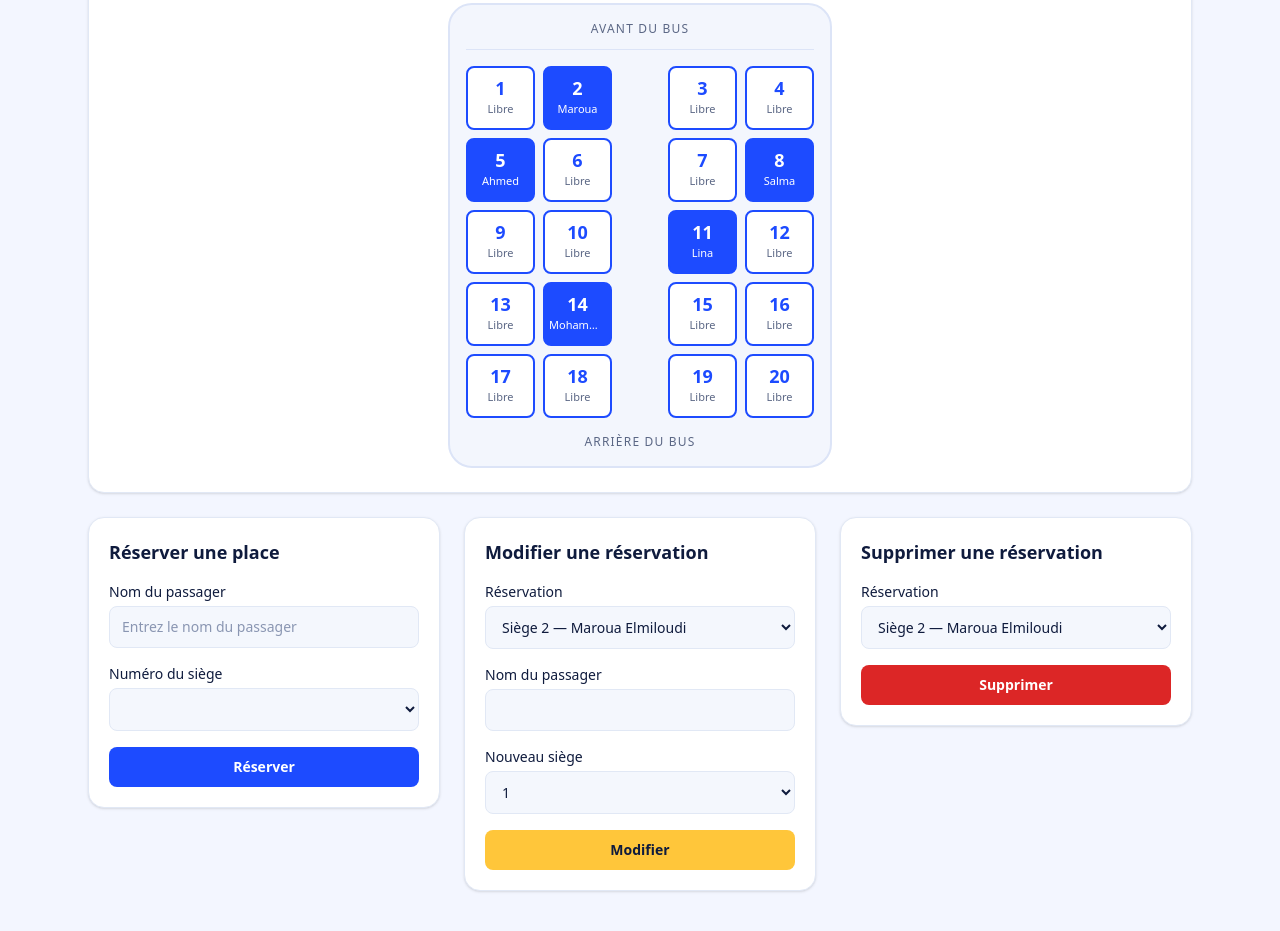
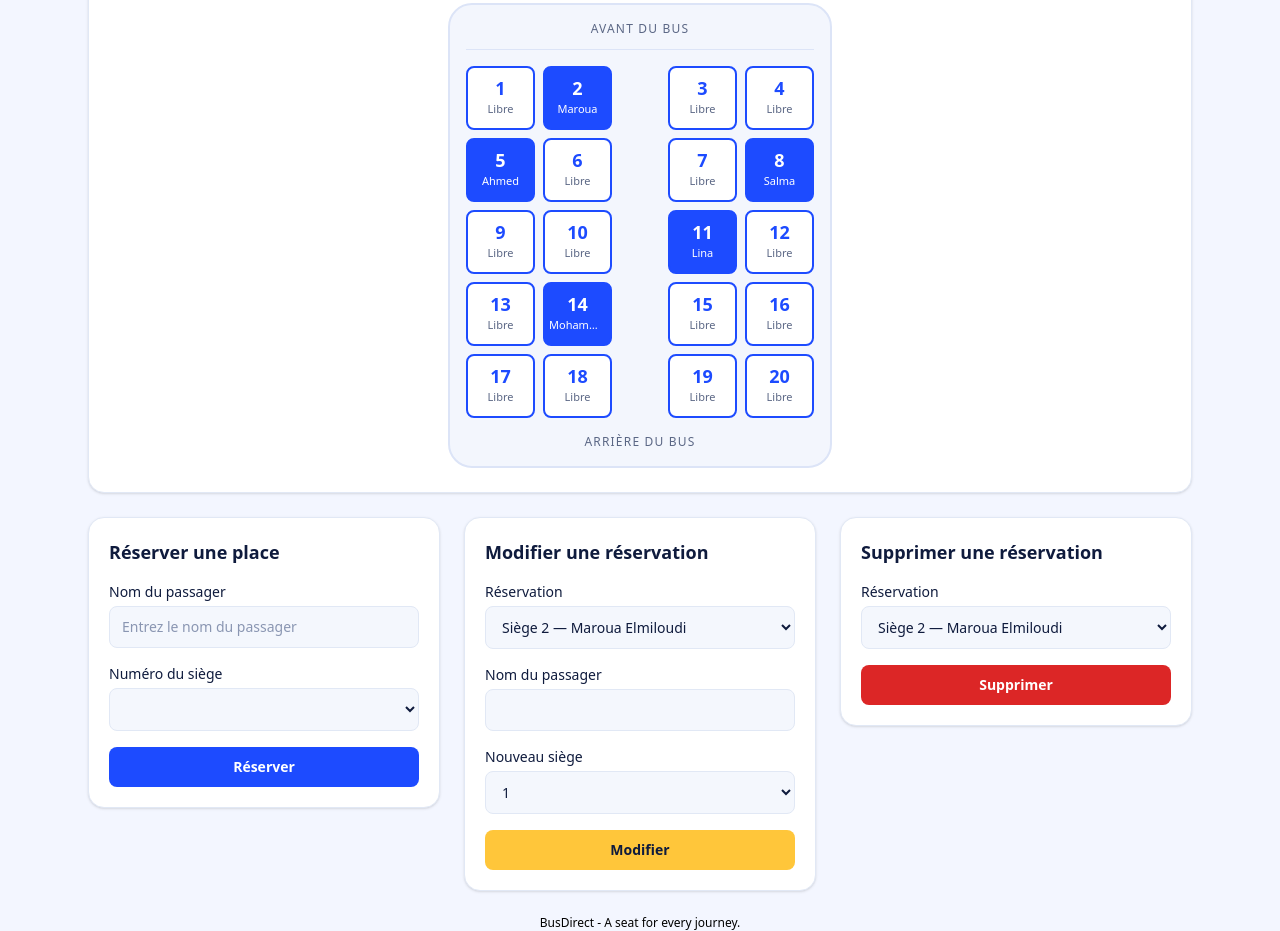
Before and after one commit to MAROUAELMILOUDI/BusDirect, a website: page index.html in a window 1280 px wide. Shown: the part 454-1385 px from the top of the page. Drawn offline with nearby package versions, Linux system fonts and the light colour scheme.

Commit message:
Ajouter le footer

```diff
--- a/index.html
+++ b/index.html
@@ -257,5 +257,8 @@
       </section>
     </div>
   </main>
+  <footer class="text-xs text-center">
+    BusDirect - A seat for every journey.
+  </footer>
 </body>
 </html>
```
